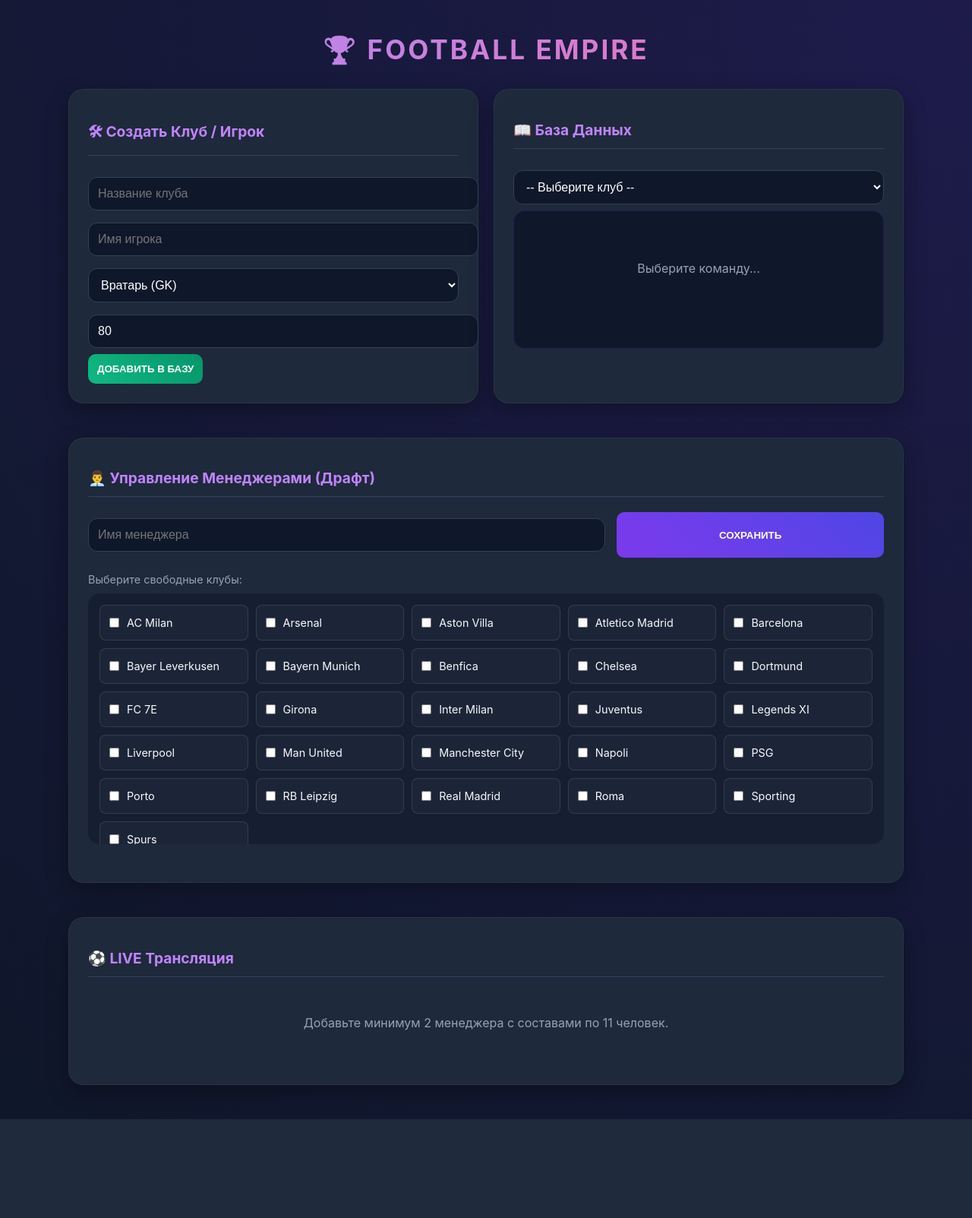
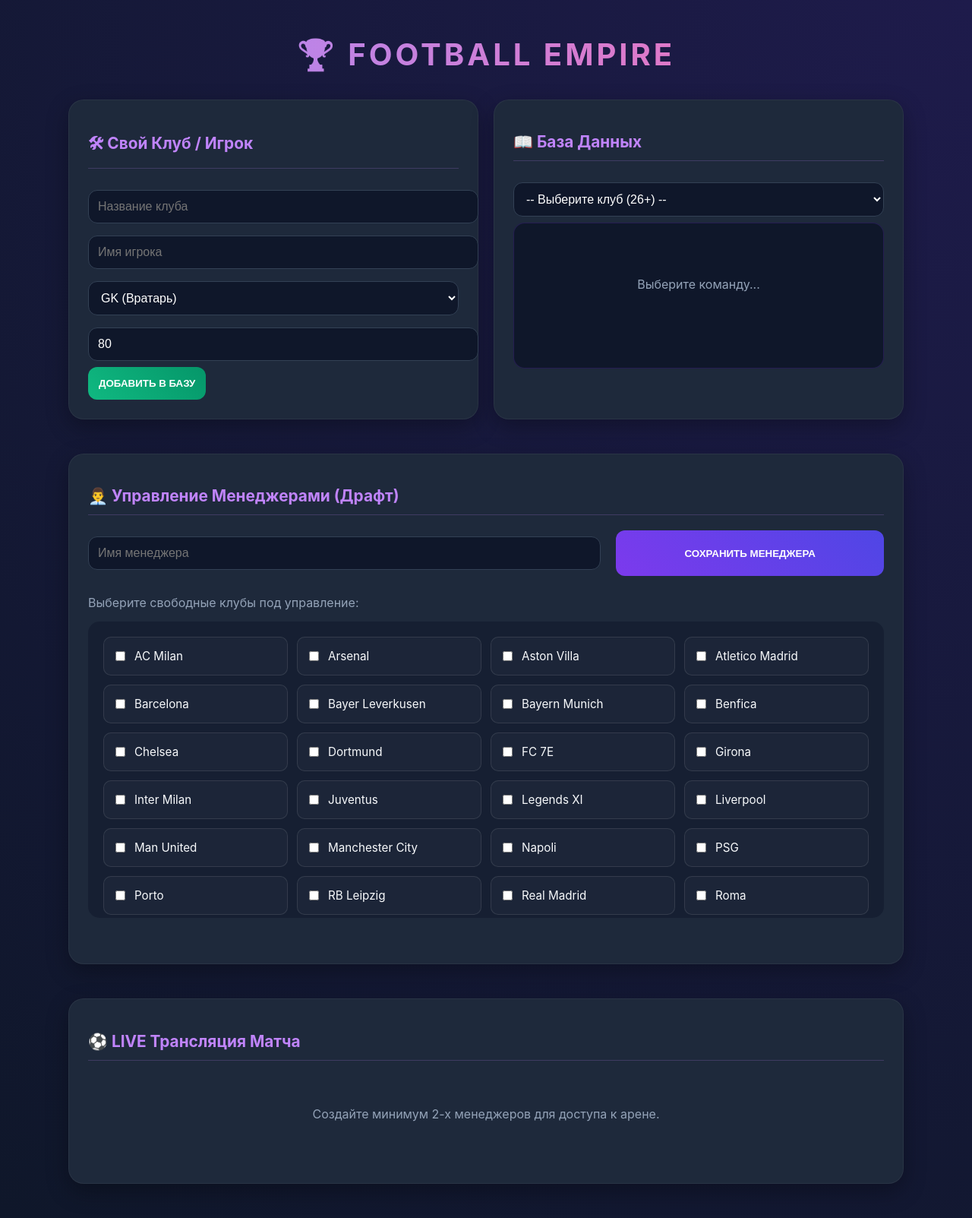
Before and after one commit to skaywwr/fsm, a Flask app: page / in a window 1280 px wide. Shown: the whole page at 76% size. Before the commit the page ends 1473 px from the top, so only its background shows below. Run offline with Flask 3, Linux system fonts and the light colour scheme.

Commit message:
Update index.html

```diff
--- a/templates/index.html
+++ b/templates/index.html
@@ -3,7 +3,7 @@
 <head>
     <meta charset="UTF-8">
     <meta name="viewport" content="width=device-width, initial-scale=1.0">
-    <title>Football Empire | Draft Edition</title>
+    <title>Football Empire | Ultra Simulation</title>
     <style>
         :root {
             --bg-dark: #0f172a;
@@ -16,7 +16,7 @@
         }
 
         body {
-            font-family: 'Inter', 'Segoe UI', sans-serif;
+            font-family: 'Inter', sans-serif;
             background-color: var(--bg-dark);
             background-image: radial-gradient(circle at top right, #1e1b4b, var(--bg-dark));
             margin: 0; padding: 20px; color: var(--text-main); min-height: 100vh;
@@ -25,10 +25,10 @@
         .container { max-width: 1100px; margin: 0 auto; }
 
         h1 {
-            text-align: center; font-size: 2.2rem;
+            text-align: center; font-size: 2.5rem;
             background: linear-gradient(to right, #a78bfa, #f472b6);
             -webkit-background-clip: text; -webkit-text-fill-color: transparent;
-            margin-bottom: 30px; text-transform: uppercase; letter-spacing: 3px;
+            margin-bottom: 35px; text-transform: uppercase; letter-spacing: 4px;
         }
 
         .card {
@@ -37,7 +37,7 @@
             border: 1px solid rgba(255,255,255,0.05); backdrop-filter: blur(10px);
         }
 
-        h2 { color: #c084fc; border-bottom: 1px solid rgba(192, 132, 252, 0.2); padding-bottom: 12px; margin-bottom: 20px; font-size: 1.2rem; }
+        h2 { color: #c084fc; border-bottom: 1px solid rgba(192, 132, 252, 0.2); padding-bottom: 12px; margin-bottom: 20px; font-size: 1.3rem; }
 
         .grid { display: grid; grid-template-columns: 1fr 1fr; gap: 20px; }
         .full-width { grid-column: span 2; }
@@ -49,52 +49,71 @@
 
         input:focus, select:focus { border-color: var(--accent-purple); outline: none; box-shadow: var(--neon-glow); }
 
-        button { border: none; padding: 12px; border-radius: 10px; cursor: pointer; font-weight: bold; text-transform: uppercase; transition: 0.3s; }
+        button { border: none; padding: 14px; border-radius: 12px; cursor: pointer; font-weight: bold; text-transform: uppercase; transition: 0.3s; }
         .btn-add { background: linear-gradient(45deg, #10b981, #059669); color: white; }
         .btn-create { background: linear-gradient(45deg, #7c3aed, #4f46e5); color: white; }
-        .btn-match { background: linear-gradient(45deg, #db2777, #7c3aed); color: white; height: 50px; }
+        .btn-match { background: linear-gradient(45deg, #db2777, #7c3aed); color: white; height: 60px; font-size: 1.2rem; margin-top: 15px; }
 
-        button:hover { transform: translateY(-2px); filter: brightness(1.2); }
+        button:hover { transform: translateY(-2px); filter: brightness(1.2); box-shadow: var(--neon-glow); }
 
-        /* СИСТЕМА ДРАФТА КЛУБОВ */
+        /* КЛУБЫ И ДРАФТ */
         .clubs-grid {
-            display: grid; grid-template-columns: repeat(auto-fill, minmax(180px, 1fr));
-            gap: 10px; background: rgba(15, 23, 42, 0.5); padding: 15px;
-            border-radius: 15px; max-height: 300px; overflow-y: auto;
+            display: grid; grid-template-columns: repeat(auto-fill, minmax(200px, 1fr));
+            gap: 12px; background: rgba(15, 23, 42, 0.5); padding: 20px;
+            border-radius: 15px; max-height: 350px; overflow-y: auto;
         }
 
         .club-label {
-            display: flex; align-items: center; padding: 8px 12px;
+            display: flex; align-items: center; padding: 10px 15px;
             background: rgba(255,255,255,0.03); border: 1px solid rgba(255,255,255,0.1);
-            border-radius: 8px; cursor: pointer; transition: 0.2s; font-size: 0.9rem;
+            border-radius: 10px; cursor: pointer; transition: 0.2s; font-size: 0.95rem;
         }
 
         .club-label:hover { background: rgba(124, 58, 237, 0.1); border-color: var(--accent-purple); }
-        .club-label input { width: auto; margin-right: 10px; accent-color: var(--accent-purple); }
+        .club-label input { width: auto; margin-right: 12px; accent-color: var(--accent-purple); }
 
-        /* Стили для занятых клубов */
         .club-label.occupied {
-            opacity: 0.25; background: #020617; pointer-events: none; border: 1px dashed #475569;
+            opacity: 0.2; background: #020617; pointer-events: none; border: 1px dashed #475569;
         }
-        .club-label.occupied span::after { content: " (ЗАНЯТ)"; font-size: 0.7rem; color: #ef4444; margin-left: 5px; }
+        .club-label.occupied span::after { content: " [ЗАХВАЧЕН]"; font-size: 0.7rem; color: #ef4444; margin-left: 5px; }
+
+        /* СПИСОК МЕНЕДЖЕРОВ */
+        .manager-item {
+            display: flex; align-items: center; justify-content: space-between;
+            background: rgba(255,255,255,0.05); padding: 15px 20px;
+            border-radius: 15px; margin-bottom: 12px; border: 1px solid rgba(255,255,255,0.1);
+        }
+
+        .btn-small {
+            background: rgba(124, 58, 237, 0.2); color: #c084fc;
+            padding: 8px 15px; font-size: 0.8rem; width: auto;
+            margin-left: 8px; border: 1px solid rgba(124, 58, 237, 0.3);
+        }
 
         /* РОСТЕР И ТРАНСЛЯЦИЯ */
-        .roster-box { background: #0f172a; padding: 15px; border-radius: 15px; border: 1px solid rgba(124, 58, 237, 0.2); min-height: 150px; }
-        .player-row { display: flex; justify-content: space-between; padding: 8px 0; border-bottom: 1px solid rgba(255,255,255,0.05); }
-        .rating-badge { background: var(--accent-purple); color: white; padding: 2px 8px; border-radius: 6px; font-weight: bold; }
+        .roster-box { background: #0f172a; padding: 20px; border-radius: 15px; border: 1px solid rgba(124, 58, 237, 0.2); min-height: 150px; }
+        .player-row { display: flex; justify-content: space-between; padding: 10px 0; border-bottom: 1px solid rgba(255,255,255,0.05); }
+        .rating-badge { background: var(--accent-purple); color: white; padding: 2px 10px; border-radius: 8px; font-weight: bold; }
 
-        .match-log { background: #020617; color: #a78bfa; padding: 20px; border-radius: 15px; font-family: 'monospace'; border: 1px solid var(--accent-purple); }
-        .final-score { text-align: center; font-size: 3rem; color: #fff; margin: 15px 0; font-weight: 900; text-shadow: var(--neon-glow); }
-
-        .manager-item {
-            display: flex; align-items: center; justify-content: space-between;
-            background: rgba(255,255,255,0.05); padding: 12px 15px;
-            border-radius: 12px; margin-bottom: 10px; border: 1px solid rgba(255,255,255,0.1);
+        /* УЛУЧШЕННЫЙ ЛОГ МАТЧА */
+        .match-log {
+            background: #020617; color: #e2e8f0; padding: 30px;
+            border-radius: 20px; font-family: 'Fira Code', monospace;
+            border: 2px solid var(--accent-purple); line-height: 1.6;
         }
-
-        .btn-small { background: rgba(124, 58, 237, 0.15); color: #c084fc; padding: 6px 10px; font-size: 0.75rem; width: auto; margin-left: 5px; border: 1px solid rgba(124, 58, 237, 0.3); }
-        .btn-delete { background: rgba(239, 68, 68, 0.1); color: #f87171; border: 1px solid rgba(239, 68, 68, 0.3); }
-        .btn-delete:hover { background: #ef4444; color: white; }
+        .log-entry {
+            margin-bottom: 15px; padding: 12px;
+            border-left: 4px solid var(--accent-pink);
+            background: rgba(255,255,255,0.02);
+            border-radius: 0 10px 10px 0;
+            font-size: 0.95rem;
+        }
+        .final-score {
+            text-align: center; font-size: 4rem;
+            background: linear-gradient(to bottom, #fff, #a78bfa);
+            -webkit-background-clip: text; -webkit-text-fill-color: transparent;
+            margin: 25px 0; font-weight: 900; filter: drop-shadow(var(--neon-glow));
+        }
 
         @media (max-width: 768px) { .grid { grid-template-columns: 1fr; } .full-width { grid-column: span 1; } }
     </style>
@@ -106,15 +125,16 @@
 
     <div class="grid">
         <div class="card">
-            <h2>🛠 Создать Клуб / Игрок</h2>
+            <h2>🛠 Свой Клуб / Игрок</h2>
             <form method="POST">
                 <input type="hidden" name="action" value="add_custom">
                 <input type="text" name="club_name" placeholder="Название клуба" required>
                 <input type="text" name="p_name" placeholder="Имя игрока" required>
                 <select name="p_pos">
-                    <option value="GK">Вратарь (GK)</option><option value="CB">Защитник (CB)</option>
-                    <option value="LB">LB</option><option value="RB">RB</option><option value="CM">CM</option>
-                    <option value="ST">ST</option><option value="LW">LW</option><option value="RW">RW</option>
+                    <option value="GK">GK (Вратарь)</option><option value="CB">CB (Защ)</option>
+                    <option value="LB">LB</option><option value="RB">RB</option>
+                    <option value="CM">CM (ПЗ)</option><option value="ST">ST (ЦН)</option>
+                    <option value="LW">LW</option><option value="RW">RW</option>
                 </select>
                 <input type="number" name="p_rating" value="80" min="1" max="99">
                 <button type="submit" class="btn-add">Добавить в Базу</button>
@@ -124,7 +144,7 @@
         <div class="card">
             <h2>📖 База Данных</h2>
             <select id="roster_select" onchange="updateRoster()">
-                <option value="">-- Выберите клуб --</option>
+                <option value="">-- Выберите клуб (26+) --</option>
                 {% for c in clubs %}<option value="{{ c }}">{{ c }}</option>{% endfor %}
             </select>
             <div id="roster_display" class="roster-box">
@@ -136,12 +156,12 @@
             <h2>👨‍💼 Управление Менеджерами (Драфт)</h2>
             <form method="POST" id="manager_form">
                 <input type="hidden" name="action" value="create">
-                <div style="display: flex; gap: 15px; margin-bottom: 20px; flex-wrap: wrap;">
-                    <input type="text" name="manager_name" id="m_input_name" placeholder="Имя менеджера" required style="flex: 2;">
-                    <button type="submit" class="btn-create" style="flex: 1;">Сохранить</button>
+                <div style="display: flex; gap: 20px; margin-bottom: 25px; flex-wrap: wrap;">
+                    <input type="text" name="manager_name" id="m_input_name" placeholder="Имя менеджера" required style="flex: 2; min-width: 250px;">
+                    <button type="submit" class="btn-create" style="flex: 1; min-width: 200px;">Сохранить Менеджера</button>
                 </div>
 
-                <p style="font-size: 0.9rem; color: var(--text-dim); margin-bottom: 10px;">Выберите свободные клубы:</p>
+                <p style="color: var(--text-dim); margin-bottom: 15px;">Выберите свободные клубы под управление:</p>
                 <div class="clubs-grid" id="clubs_container">
                     {% for c in clubs %}
                     {% set is_occupied = c in occupied %}
@@ -153,13 +173,13 @@
                 </div>
             </form>
 
-            <div style="margin-top: 25px;">
+            <div style="margin-top: 35px;">
                 {% for m_name, m_data in managers.items() %}
                 <div class="manager-item">
-                    <span>👤 {{ m_name }} <small style="color: #fbbf24; margin-left: 10px;">⭐ {{ m_data.rating }}</small></span>
+                    <span>👤 <b>{{ m_name }}</b> <span style="color: #fbbf24; margin-left: 12px;">⭐ {{ m_data.rating }}</span></span>
                     <div>
                         <button class="btn-small" onclick="viewManagerTeam('{{ m_name }}')">👀 Состав</button>
-                        <button class="btn-small" style="color: #3b82f6;" onclick="editManager('{{ m_name }}')">⚙️ Редактировать</button>
+                        <button class="btn-small" style="color: #3b82f6;" onclick="editManager('{{ m_name }}')">⚙️ Изменить</button>
                     </div>
                 </div>
                 {% endfor %}
@@ -167,26 +187,40 @@
         </div>
 
         <div class="card full-width">
-            <h2>⚽ LIVE Трансляция</h2>
+            <h2>⚽ LIVE Трансляция Матча</h2>
             {% if managers|length >= 2 %}
             <form method="POST">
                 <input type="hidden" name="action" value="match">
-                <div style="display: flex; gap: 20px; align-items: center; justify-content: center;">
-                    <select name="m1" style="max-width: 250px;">{% for m in managers %}<option value="{{ m }}">{{ m }}</option>{% endfor %}</select>
-                    <b style="color: var(--accent-pink);">VS</b>
-                    <select name="m2" style="max-width: 250px;">{% for m in managers %}<option value="{{ m }}">{{ m }}</option>{% endfor %}</select>
+                <div style="display: flex; gap: 25px; align-items: center; justify-content: center;">
+                    <select name="m1" style="max-width: 300px;">{% for m in managers %}<option value="{{ m }}">{{ m }}</option>{% endfor %}</select>
+                    <b style="font-size: 1.8rem; color: var(--accent-pink);">VS</b>
+                    <select name="m2" style="max-width: 300px;">{% for m in managers %}<option value="{{ m }}">{{ m }}</option>{% endfor %}</select>
                 </div>
-                <button type="submit" class="btn-match" style="margin-top: 15px;">🔥 Начать Игру 🔥</button>
+                <button type="submit" class="btn-match">🔥 Начать Симуляцию 🔥</button>
             </form>
+
             {% if match_result %}
-            <div class="match-log" style="margin-top: 20px;">
-                {% for entry in match_result.log %}<p>{{ entry }}</p>{% endfor %}
+            <div class="match-log" style="margin-top: 30px;">
+                <h3 style="text-align: center; color: #fff; margin-bottom: 25px; letter-spacing: 3px;">MATCH PROTOCOL</h3>
+                {% for entry in match_result.log %}
+                    <div class="log-entry">{{ entry }}</div>
+                {% endfor %}
+
                 <div class="final-score">{{ match_result.score }}</div>
-                <p style="text-align: center; font-size: 1.2rem;">🏆 {{ match_result.winner }}</p>
+
+                <div style="text-align: center; font-size: 2rem; color: #fff;">
+                    {% if match_result.winner == "Ничья" %}
+                        🤝 <span style="color: #94a3b8;">DRAW GAME</span>
+                    {% else %}
+                        🏆 WINNER: <span style="color: #f472b6; font-weight: 900;">{{ match_result.winner }}</span>
+                    {% endif %}
+                </div>
+                <p style="text-align: center; color: var(--text-dim); margin-top: 25px;">Win Probability: {{ match_result.chance }}%</p>
             </div>
             {% endif %}
+
             {% else %}
-            <p style="text-align: center; padding: 30px; color: var(--text-dim);">Добавьте минимум 2 менеджера с составами по 11 человек.</p>
+            <p style="text-align: center; color: var(--text-dim); padding: 40px;">Создайте минимум 2-х менеджеров для доступа к арене.</p>
             {% endif %}
         </div>
     </div>
@@ -195,25 +229,28 @@
 <script>
     const db = {{ full_database | tojson }};
     const managers = {{ managers | tojson }};
-    const occupied = {{ occupied | list | tojson }};
+    const occupied_list = {{ occupied | list | tojson }};
 
     function updateRoster() {
         const club = document.getElementById('roster_select').value;
         const out = document.getElementById('roster_display');
         if(!club) return;
-        renderPlayers(db[club], out, club);
+        renderPlayers(db[club], out, `Клуб: ${club}`);
     }
 
     function viewManagerTeam(name) {
         const out = document.getElementById('roster_display');
-        renderPlayers(managers[name].team, out, "Менеджер: " + name);
+        renderPlayers(managers[name].team, out, `Топ-11 Менеджера: ${name}`);
         out.scrollIntoView({behavior: "smooth"});
     }
 
     function renderPlayers(players, container, title) {
-        let h = `<h4 style="color: #a78bfa; margin-bottom: 10px;">${title}</h4>`;
+        let h = `<h4 style="color: #a78bfa; margin-bottom: 15px;">${title}</h4>`;
         players.forEach(p => {
-            h += `<div class="player-row"><span>${p.name} <small>(${p.pos})</small></span><span class="rating-badge">${p.rating}</span></div>`;
+            h += `<div class="player-row">
+                    <span>${p.name} <small style="color: #64748b;">${p.pos}</small></span>
+                    <span class="rating-badge">${p.rating}</span>
+                  </div>`;
         });
         container.innerHTML = h;
     }
@@ -222,25 +259,21 @@
         const m = managers[name];
         document.getElementById('m_input_name').value = m.name;
 
+        const labels = document.querySelectorAll('.club-label');
         const checks = document.querySelectorAll('.club-check');
-        const labels = document.querySelectorAll('.club-label');
 
-        // Сначала возвращаем состояние "занято" всем, кто в глобальном списке occupied
+        // Сброс и применение блокировок
         labels.forEach(l => {
             const val = l.querySelector('input').value;
-            if (occupied.includes(val)) {
-                l.classList.add('occupied');
-            } else {
-                l.classList.remove('occupied');
-            }
+            if (occupied_list.includes(val)) l.classList.add('occupied');
+            else l.classList.remove('occupied');
         });
 
-        // Для текущего менеджера РАЗБЛОКИРУЕМ его клубы
+        // Разблокировка своих клубов для редактирования
         checks.forEach(c => {
             c.checked = false;
             if (m.selected_clubs.includes(c.value)) {
-                const label = document.getElementById('label-' + c.value);
-                label.classList.remove('occupied');
+                document.getElementById('label-' + c.value).classList.remove('occupied');
                 c.checked = true;
             }
         });
```
